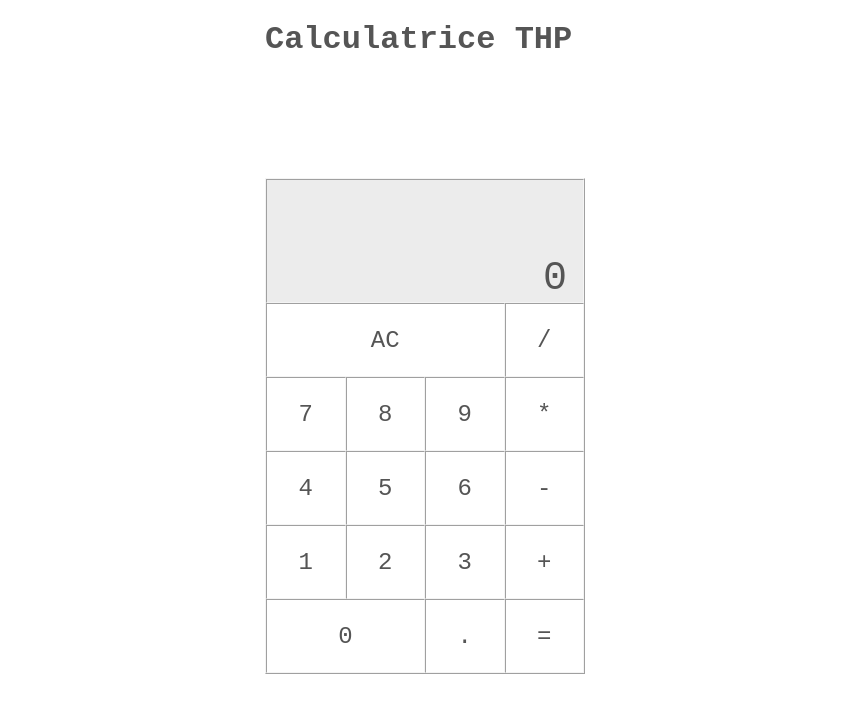
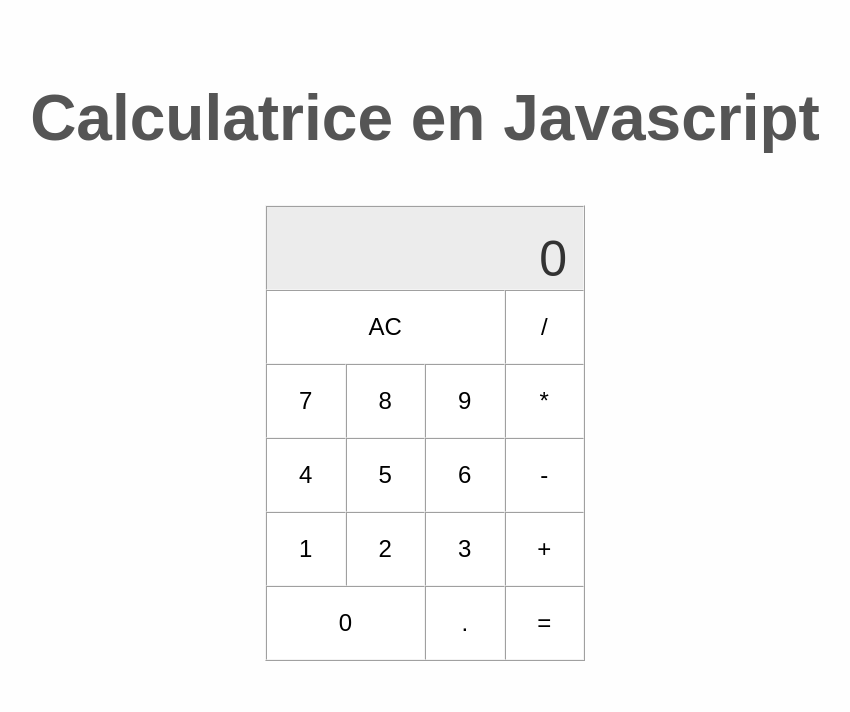
Before and after one commit to methbkts/calc-js, a plain HTML site: page index.html in a window 1280 px wide. Shown: the whole page, without its empty margins (215-1065 px from the left). Drawn offline with Linux system fonts and the light colour scheme.

Commit message:
add comment

```diff
--- a/index.html
+++ b/index.html
@@ -7,7 +7,7 @@
 </head>
 <body>
 	<div class="title">
-		<h1>Calculatrice THP</h1>
+		<h1>Calculatrice en Javascript</h1>
 	</div>
 	<div class="container">
 		<table border="1" cellspacing="0">
--- a/style.css
+++ b/style.css
@@ -1,39 +1,45 @@
-* {
-    font-family: 'Inconsolata', monospace;
-    color: #555;
+body {
+    padding: 30px;
+    background-color: #FEFEFE; /* couleur d'arriere plan */
+    color: #333333; /* couleur texte */
+    font-family: sans-serif; /* police texte */
+
 }
-body {
-    background-color: white;
+
+.container {
+    width: 320px; /* largeur absolue calculatrice */
+    background-color: white; /* couleur de fond calculatrice */
+    margin: 50px auto; /* centrer calculatrice */
 }
-.container {
-    width: 320px;
-    background-color: white;
-    margin: 120px auto;
+
+table {
+    width: 100%; /* largeur relative calculatrice */
+    border-color: #f4f4f4;  /* couleur bordure boutons */
 }
-table {
-    width: 100%;
-    border-color: #f4f4f4;
+
+td {
+    width: 25%; /* largeur interne row */
 }
-td {
-    width: 25%;
-}
+
 button {
-    width: 100%;
-    height: 70px;
-    font-size: 24px;
-    background-color: white;
+    width: 100%; /* largeur boutons (centrer texte) */
+    height: 70px; /* hauteur boutons */
+    font-size: 24px; /* taille police boutons */
+    background-color: white; /* couleur de fond boutons */
     border: none;
 }
+
 #inputLabel {
-    height: 120px;
-    font-size: 40px;
-    vertical-align: bottom;
-    text-align: right;
-    padding-right: 16px;
-    background-color: #ececec;
+    height: 80px;   /* hauteur ecran */
+    font-size: 50px; /* taille police ecran */
+    vertical-align: bottom; /* alignement vertical texte ecran */
+    text-align: right; /* aligner text ecran droite */
+    padding-right: 16px; /* espacer texte ecran droite */
+    background-color: #ececec; /* couleur de fond ecran */
 }
 
 .title {
-    margin: auto;
-    width: 320px;
+    color: #555555;
+    font-size: 2em; /* taille police titre */
+    text-align: center; /* centrer texte titre */
 }
```
Also changed, not shown: script.js (+5 -2 lines).
